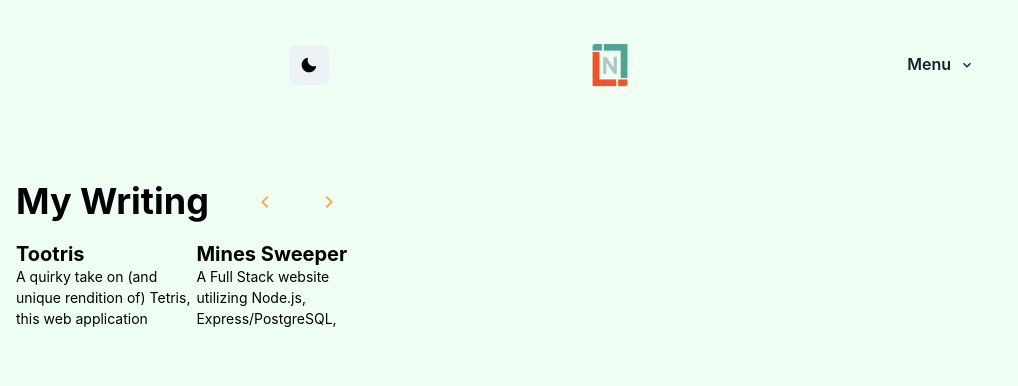
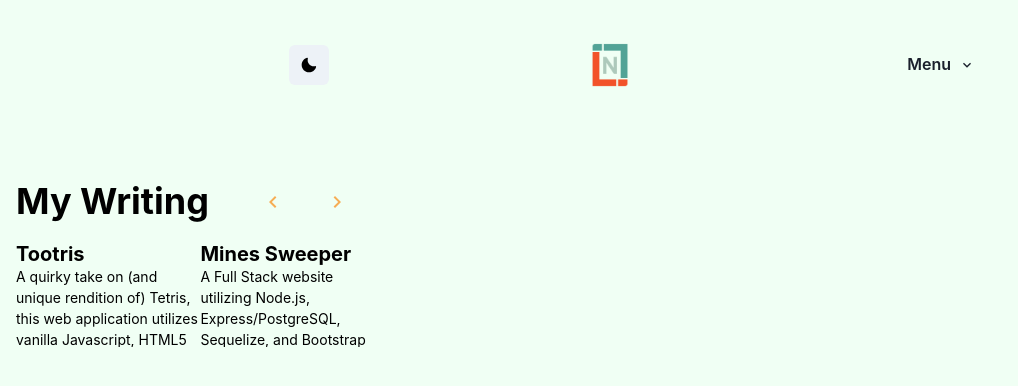
Before and after one commit to xlnl/lam-portfolio, a Next.js app: page /research in a window 1280 px wide. Shown: the top 386 px of the page, without its empty margins (0-1018 px from the left). Built offline with nearby package versions, Linux system fonts and the light colour scheme.

Commit message:
fixing up some box widths to best fit page layout

```diff
--- a/pages/projects.js
+++ b/pages/projects.js
@@ -85,6 +85,7 @@ export default function Projects() {
           alignItems="flex-start"
           maxWidth="700px"
         >
+          <Box maxWidth={700}>
             <CarouselProvider
               visibleSlides={1}
               naturalSlideWidth={300}
@@ -93,10 +94,11 @@ export default function Projects() {
               totalSlides={4}
               infinite="true"
             >
-              <HStack spacing={400} maxWidth="800px">
+                <HStack maxWidth={700}>
                     <Box>
                         <Heading>My Code</Heading>
                     </Box>
+                    <Spacer />
                     <Box>
                         <HStack p={5}>
                             <Button size="md" variant="ghost" color="orange.300">
@@ -244,6 +246,7 @@ export default function Projects() {
               </Slider>
               <Spacer />
             </CarouselProvider>
+          </Box>
         </Flex>
       </Stack>
     </>
--- a/pages/research.js
+++ b/pages/research.js
@@ -70,24 +70,28 @@ export default function Research() {
         <Stack
             as="main"
             alignItems="flex-start"
+            w={800}
         >
             <Flex
             flexDirection="column"
             justifyContent="flex-start"
             alignItems="flex-start"
+            w={700}
             >
-                <Box>
+                <Box maxWidth={700}>
                     <CarouselProvider
                         visibleSlides={2}
-                        naturalSlideWidth={800}
+                        naturalSlideWidth={700}
                         naturalSlideHeight={400}
+
                         totalSlides={5}
                         infinite="true"
                     >
-                        <HStack>
+                        <HStack maxWidth={700}>
                             <Box>
                                 <Heading>My Writing</Heading>
                             </Box>
+                            <Spacer />
                             <Box>
                                 <HStack p={5}>
                                     <Button size="md" variant="ghost" color="orange.300">
@@ -102,7 +106,7 @@ export default function Research() {
                         <Slider>
                             <Slide index={0}>
                                 <Flex>
-                                <Box w="300px" h="300px">
+                                    <Box w="350px" h="300px">
                                         <Box>
                                             <Heading as="h4" size="md">
                                             {paper1.title}
```
Lines whose indentation alone changed are shown as unchanged.
